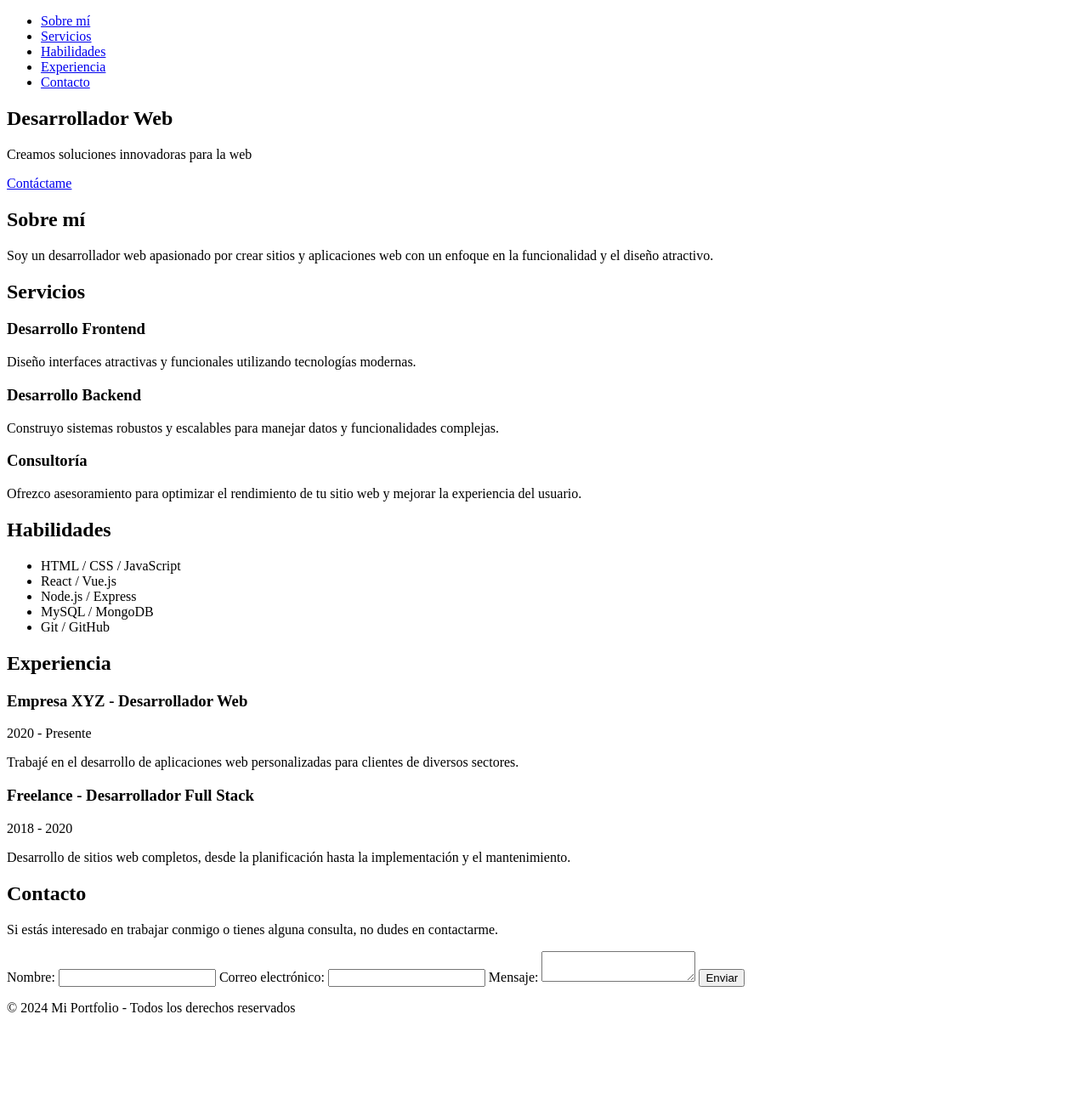
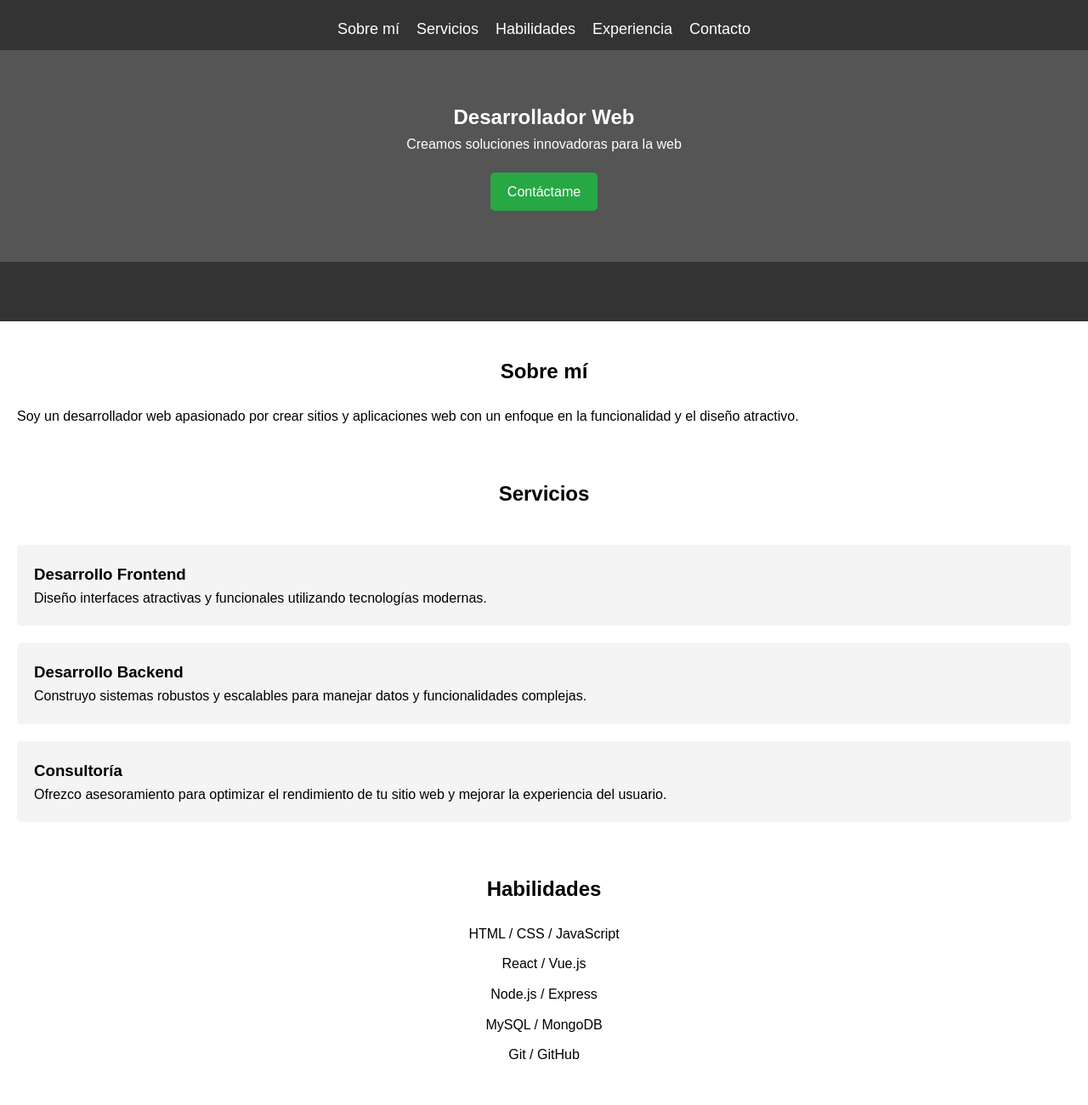
Before and after one commit to FcoJavierVGizv/Digitalizacion, a plain HTML site: page index.html in a window 1280 px wide. Shown: the top 1300 px of the page at 85% size. Before the commit the page ends 1211 px from the top, so only its background shows below. Drawn offline with Linux system fonts and the light colour scheme.

Commit message:
pagina con estilos

```diff
--- a/index.html
+++ b/index.html
@@ -4,7 +4,126 @@
     <meta charset="UTF-8">
     <meta name="viewport" content="width=device-width, initial-scale=1.0">
     <title>Mi Portfolio</title>
-    <link rel="stylesheet" href="styles.css">
+    <style>
+        * {
+            margin: 0;
+            padding: 0;
+            box-sizing: border-box;
+        }
+
+        body {
+            font-family: Arial, sans-serif;
+            line-height: 1.6;
+        }
+
+        header {
+            background-color: #333;
+            color: white;
+            padding: 10px 0;
+            text-align: center;
+        }
+
+        nav ul {
+            list-style: none;
+            display: flex;
+            justify-content: center;
+            gap: 20px;
+        }
+
+        nav ul li a {
+            color: white;
+            text-decoration: none;
+            font-size: 18px;
+        }
+
+        .hero {
+            background-color: #555;
+            color: white;
+            padding: 60px 0;
+        }
+
+        .cta-button {
+            display: inline-block;
+            margin-top: 20px;
+            padding: 10px 20px;
+            background-color: #28a745;
+            color: white;
+            text-decoration: none;
+            border-radius: 5px;
+        }
+
+        .cta-button:hover {
+            background-color: #218838;
+        }
+
+        main {
+            padding: 40px 20px;
+        }
+
+        h2 {
+            text-align: center;
+            margin-bottom: 20px;
+        }
+
+        section {
+            margin-bottom: 60px;
+        }
+
+        #services, #experience {
+            display: flex;
+            flex-direction: column;
+            gap: 20px;
+        }
+
+        .service, .experience-item {
+            background-color: #f4f4f4;
+            padding: 20px;
+            border-radius: 5px;
+        }
+
+        ul {
+            list-style-type: none;
+            text-align: center;
+        }
+
+        ul li {
+            margin: 10px 0;
+        }
+
+        form {
+            max-width: 500px;
+            margin: 0 auto;
+            display: flex;
+            flex-direction: column;
+            gap: 10px;
+        }
+
+        input, textarea {
+            padding: 10px;
+            border: 1px solid #ccc;
+            border-radius: 5px;
+        }
+
+        button {
+            padding: 10px;
+            background-color: #333;
+            color: white;
+            border: none;
+            border-radius: 5px;
+            cursor: pointer;
+        }
+
+        button:hover {
+            background-color: #555;
+        }
+
+        footer {
+            text-align: center;
+            padding: 20px;
+            background-color: #333;
+            color: white;
+        }
+    </style>
 </head>
 <body>
     <header>
```
